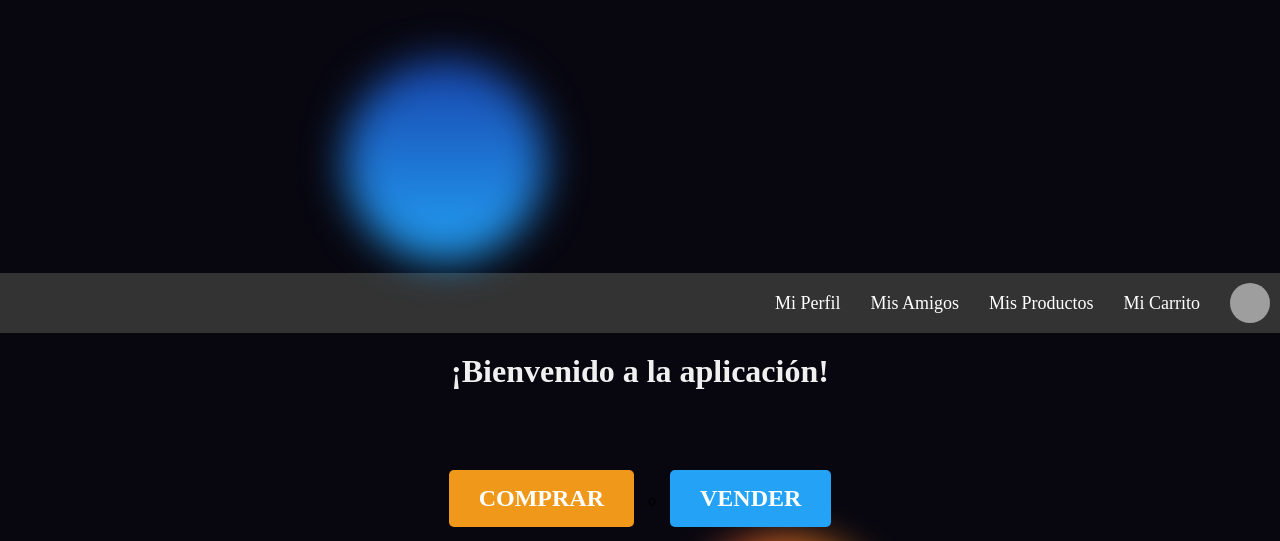
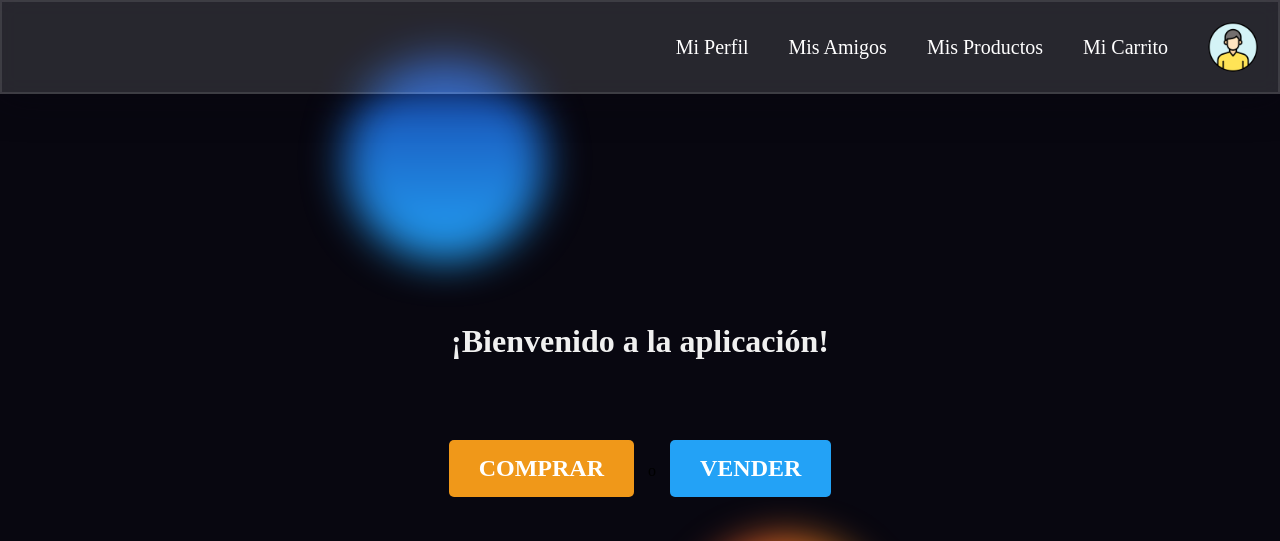
Before and after one commit to DiegoSanRoman/Wallapop-Proyecto-Criptografia, a Flask app: page /app_route in a window 1280 px wide. Shown: the top 541 px of the page. Run offline with Flask 3, Linux system fonts and the light colour scheme; grey boxes are pictures that could not be loaded.

Commit message:
Pagina de la app cuando ya has entrado con nav bonita

```diff
--- a/Web/static/styles/app.css
+++ b/Web/static/styles/app.css
@@ -46,20 +46,35 @@ nav {
     display: flex;
     justify-content: flex-end;
     align-items: center;
-    background-color: #333;
-    padding: 10px;
+    background-color: rgba(255, 255, 255, 0.13);
+    padding: 20px;
+    border-radius: 0;
+    backdrop-filter: blur(10px);
+    border: 2px solid rgba(255, 255, 255, 0.1);
+    box-shadow: 0 0 40px rgba(8, 7, 16, 0.6);
+    position: fixed;
+    top: 0;
+    left: 0;
+    z-index: 1000;
 }
+
 nav a {
     color: #fff;
     text-decoration: none;
-    margin: 0 15px;
-    font-size: 18px;
+    margin: 0 20px;
+    font-size: 20px;
+    transition: transform 0.3s;
 }
+
+nav a:hover {
+    transform: scale(1.1);
+}
+
 nav img {
-    width: 40px;
-    height: 40px;
+    width: 50px;
+    height: 50px;
     border-radius: 50%;
-    margin-left: 15px;
+    margin-left: 20px;
 }
 
 h1 {
--- a/Web/templates/app.html
+++ b/Web/templates/app.html
@@ -16,7 +16,7 @@
         <a href="{{ url_for('amigos') }}">Mis Amigos</a>
         <a href="{{ url_for('productos') }}">Mis Productos</a>
         <a href="{{ url_for('carrito') }}">Mi Carrito</a>
-        <img src="{{ url_for('static', filename='images/default_profile.png') }}" alt="Perfil">
+        <img src="{{ url_for('static', filename='imagenes/perfil.png') }}" alt="Perfil">
     </nav>
 
     <h1>¡Bienvenido a la aplicación!</h1>
```
Also changed, not shown: Web/static/imagenes/perfil.png (added).
